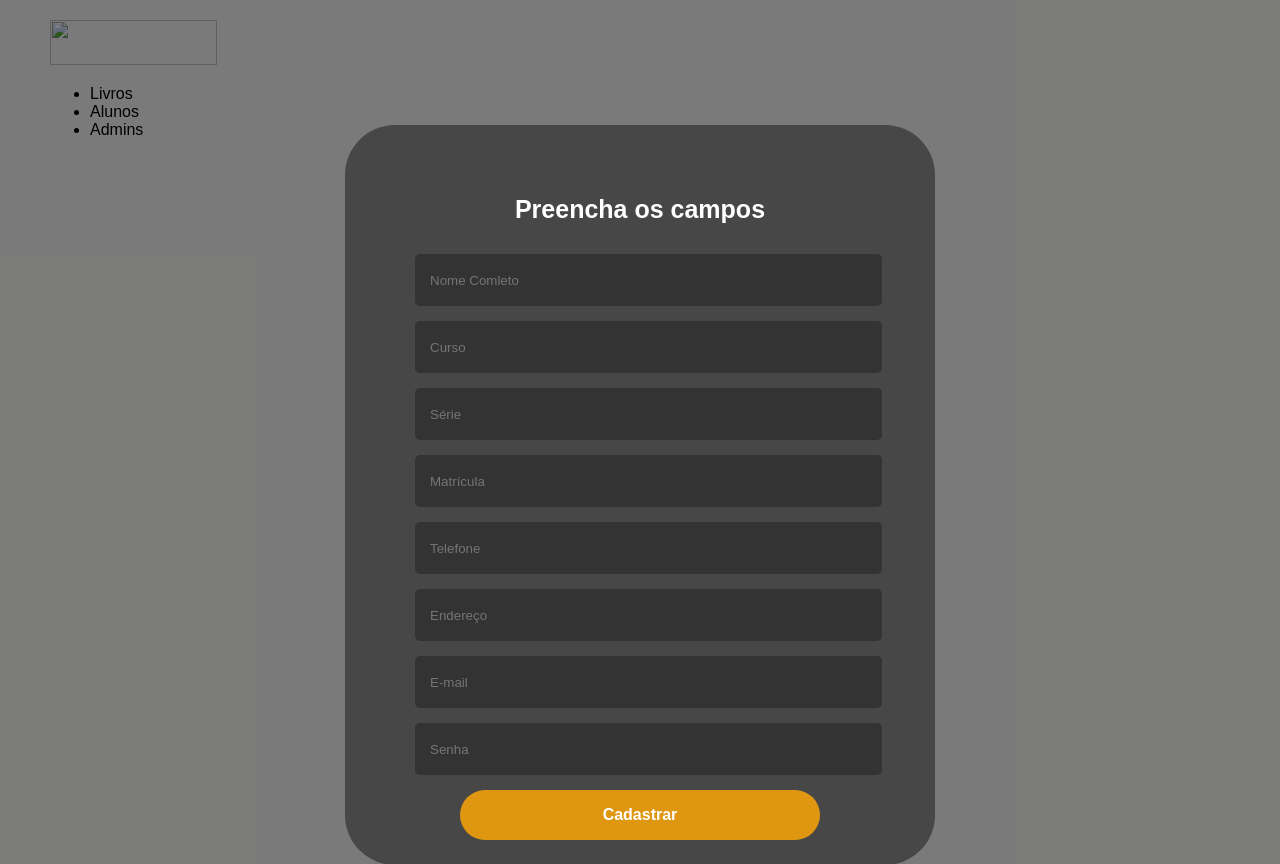
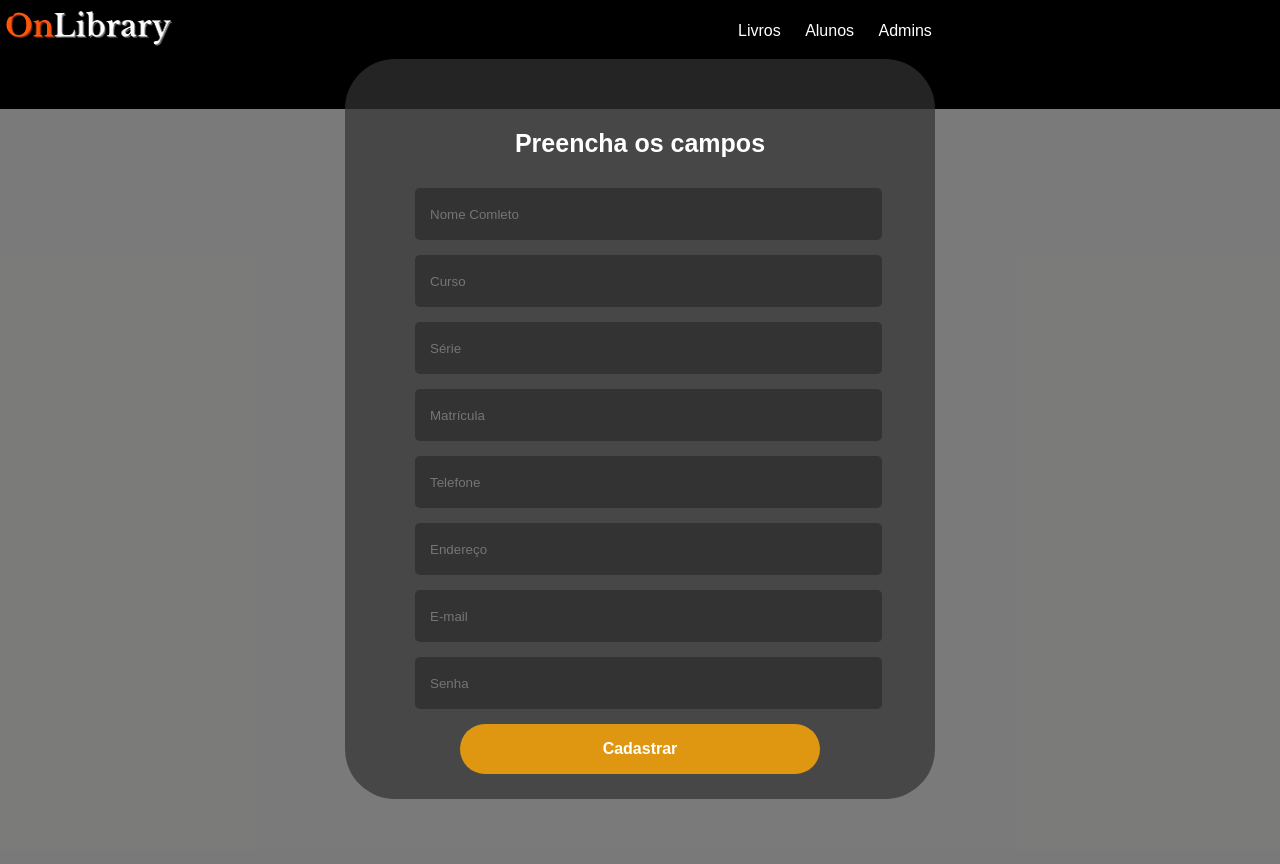
Before and after one commit to PabloKauan-TI/OnLibrary, a PHP site: page /cad_aluno.html in a window 1280 px wide. Shown: the top 864 px of the page. After the commit the page ends 799 px from the top, so only its background shows below. Run offline with PHP 8.4, Linux system fonts and the light colour scheme.

Commit message:
ajuste do menu

```diff
--- a/assets/css/cadastros.css
+++ b/assets/css/cadastros.css
@@ -25,9 +25,34 @@ body::before{
     width: 167px;
 }
 
+.logo{
+    width: 170px;
+    height: 50px;
+}
+
+.menu{
+    width: 280px;
+    height: 50px;
+    margin-right: 0%;
+    position: relative;
+    top: -42px;
+    left: 683px;
+}
+
 .header{
-    padding: 20px 50px;
-    /*position: relative;*/
+    padding: 3px 5px;
+    position: relative;
+    background-color: black;
+    color: #fff;
+}
+
+.header li{
+    display: inline-block;
+    padding: 8px 10px;
+}
+
+.header ul{
+    margin-top: 3px;
 }
 
 .form_body{
--- a/cad_aluno.html
+++ b/cad_aluno.html
@@ -10,7 +10,7 @@
 <body>
     <div class="header">
         <div class="logo">
-            <a href="http://"><img src="#"></a>
+            <a href="http://"><img src="assets/img/logo.png"></a>
         </div>
         <div class="menu">
             <ul>
```
